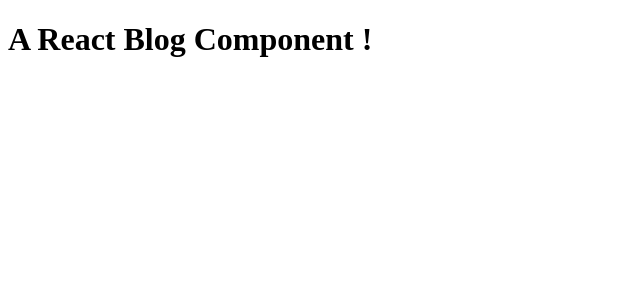
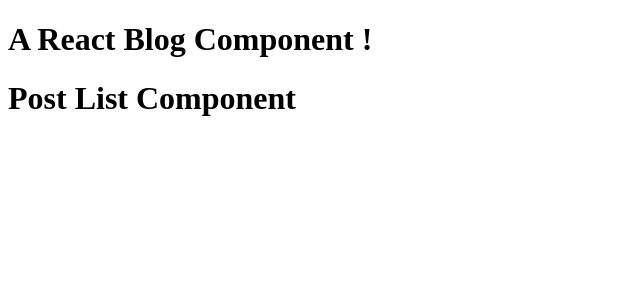
Before and after one commit to smarigowda/modernReactBlogComponent, a React (Create React App) app: page / in a window 1280 px wide. Shown: the top 300 px of the page, without its empty margins (0-640 px from the left). Built offline with nearby package versions, Linux system fonts and the light colour scheme.

Commit message:
adding PostList

```diff
--- a/src/App.js
+++ b/src/components/App.js
@@ -1,9 +1,12 @@
 import React from 'react';
+
+import { PostList } from './PostList';
 
 function App() {
   return (
     <div>
       <h1>A React Blog Component !</h1>
+      <PostList />
     </div>
   );
 }
--- /dev/null
+++ b/src/components/PostList.js
@@ -0,0 +1,9 @@
+import React from 'react';
+
+export const PostList = () => {
+    return (
+        <>
+            <h1>Post List Component</h1>
+        </>
+    )
+}
--- a/src/index.js
+++ b/src/index.js
@@ -1,9 +1,10 @@
 import React from 'react';
 import ReactDOM from 'react-dom';
-import App from './App';
 import { Provider } from 'react-redux';
 import { createStore } from 'redux';
-import { reducer } from './reducers';
+
+import App from './components/App';
+import reducer from './reducers';
 
 const store = createStore(reducer);
 
--- a/src/reducers.js
+++ /dev/null
@@ -1,8 +0,0 @@
-import { combineReducers } from 'redux';
-export const reducer = () => {
-    combineReducers({
-        test: (state=[], action) => {
-            return state;
-        }
-    });
-}
--- /dev/null
+++ b/src/reducers/index.js
@@ -0,0 +1,6 @@
+import { combineReducers } from 'redux';
+export default combineReducers({
+    test: (state = [], action) => {
+        return state;
+    }
+});
```
